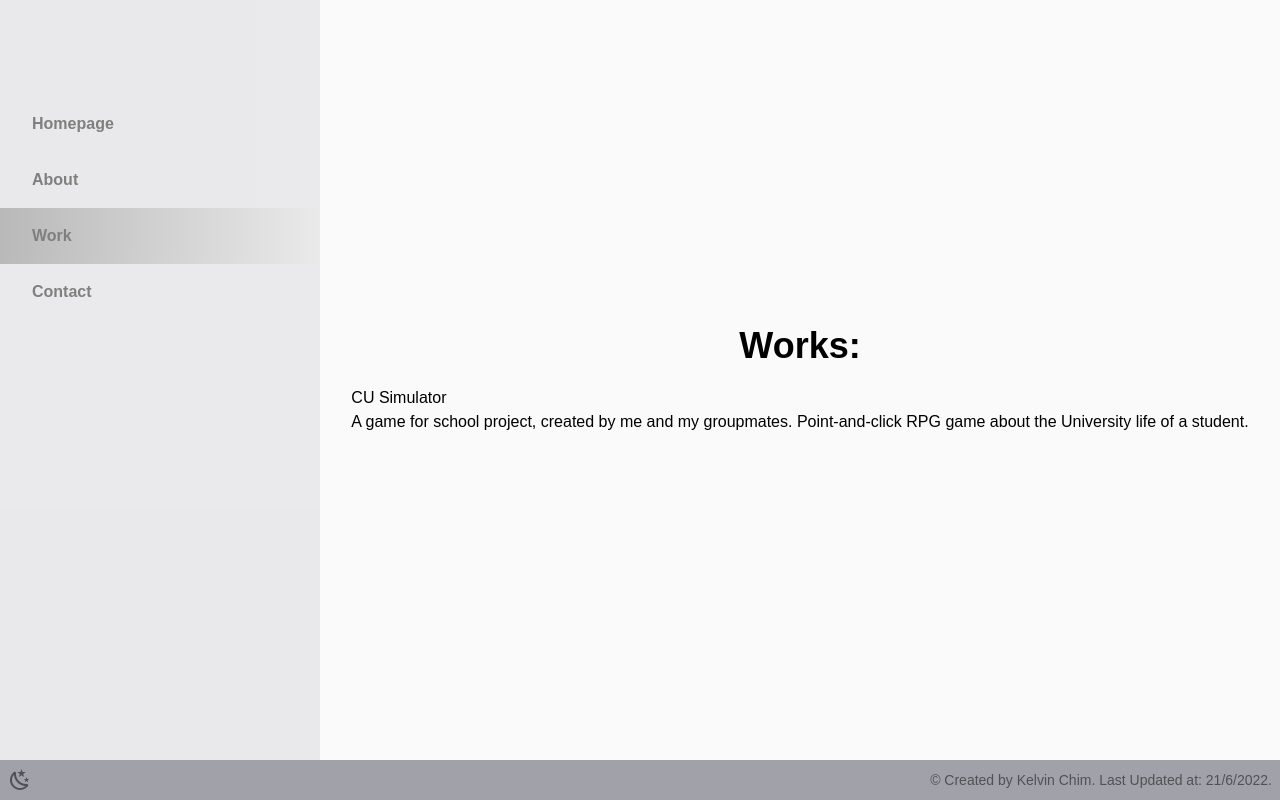
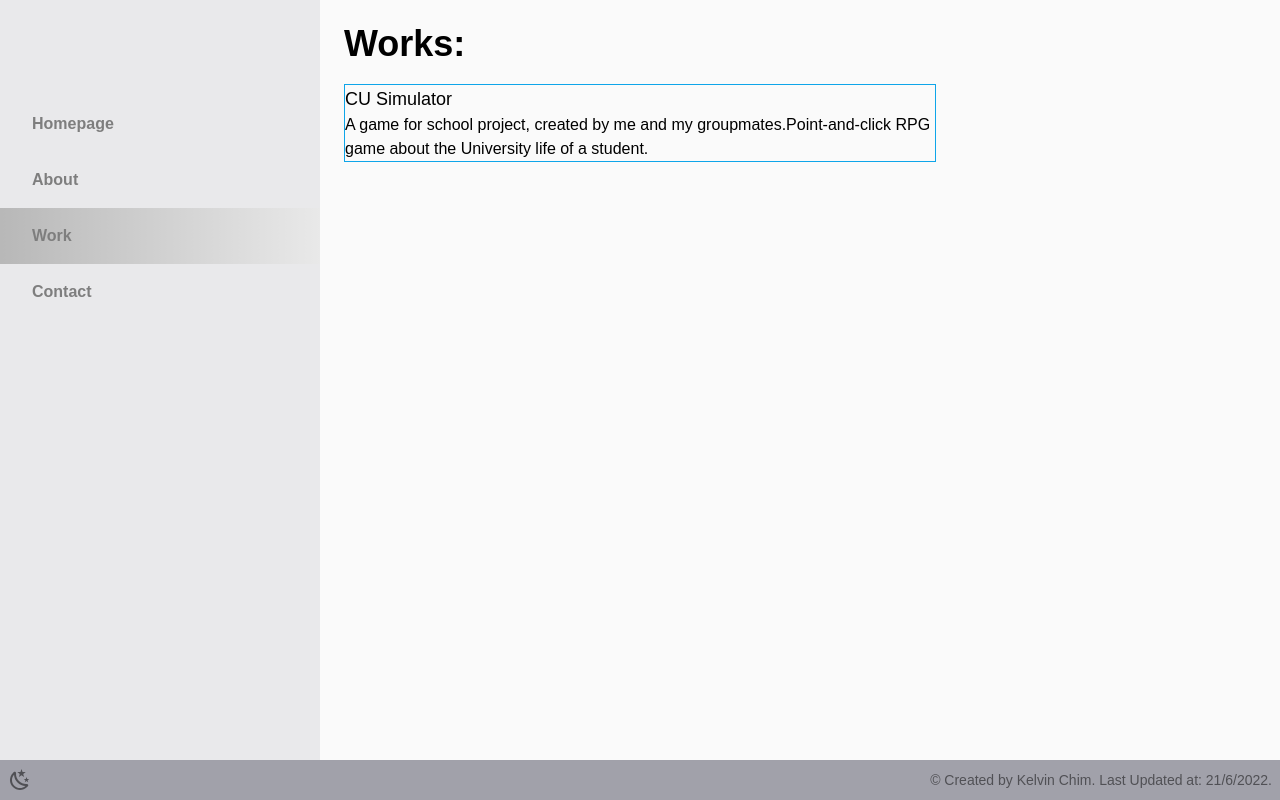
Before and after one commit to KelvinChim-ComSci/portfolio, a Next.js app: page /work in a window 1280 px wide. Built offline with nearby package versions, Linux system fonts and the light colour scheme.

Commit message:
sizing on the right, added info

```diff
--- a/components/layout.tsx
+++ b/components/layout.tsx
@@ -76,7 +76,9 @@ export default function Layout({ children }: any) {
             </ul>
           </nav>
         </aside>
-        <main className="flex-1 bg-zinc-50 dark:bg-slate-800">{children}</main>
+        <main className="flex-1 bg-zinc-50 dark:bg-slate-800 sm:pr-80">
+          {children}
+        </main>
       </div>
       <footer className="flex justify-between items-center select-none p-2 bg-zinc-400 dark:bg-slate-700 text-black text-opacity-50 dark:text-white dark:text-opacity-50">
         <DarkModeToggle />
--- /dev/null
+++ b/database/workItems.tsx
@@ -0,0 +1,15 @@
+export interface work {
+  title: string;
+  link: URL;
+  description: string;
+  img?: any;
+}
+
+export const workItems: work[] = [
+  {
+    title: "CU Simulator",
+    link: new URL("https://csci3100-game.herokuapp.com"),
+    description:
+      "A game for school project, created by me and my groupmates.Point-and-click RPG game about the University life of a student.",
+  },
+];
--- a/pages/work.tsx
+++ b/pages/work.tsx
@@ -1,12 +1,23 @@
+import { workItems, work } from "../database/workItems";
+import Link from "next/link";
+
 export default function Work() {
+  const createWorkItemDiv = function (workItem: work): JSX.Element {
+    return (
+      <div className="border border-sky-500">
+        <h4 className="text-lg">
+          <Link href={workItem.link.href}>{workItem.title}</Link>
+        </h4>
+        <div>{workItem.description}</div>
+      </div>
+    );
+  };
   return (
-    <div className="flex h-full flex-col justify-center items-center">
+    <div className="flex h-full flex-col p-6">
       <h1 className="text-4xl mb-5 font-bold">Works:</h1>
-      <span className="text-l">
-        <a href="https://csci3100-game.herokuapp.com">CU Simulator</a>
-        <br />A game for school project, created by me and my groupmates.
-        Point-and-click RPG game about the University life of a student.
-      </span>
+      <div className="text-l">
+        {workItems.map((workItem) => createWorkItemDiv(workItem))}
+      </div>
     </div>
   );
 }
```
